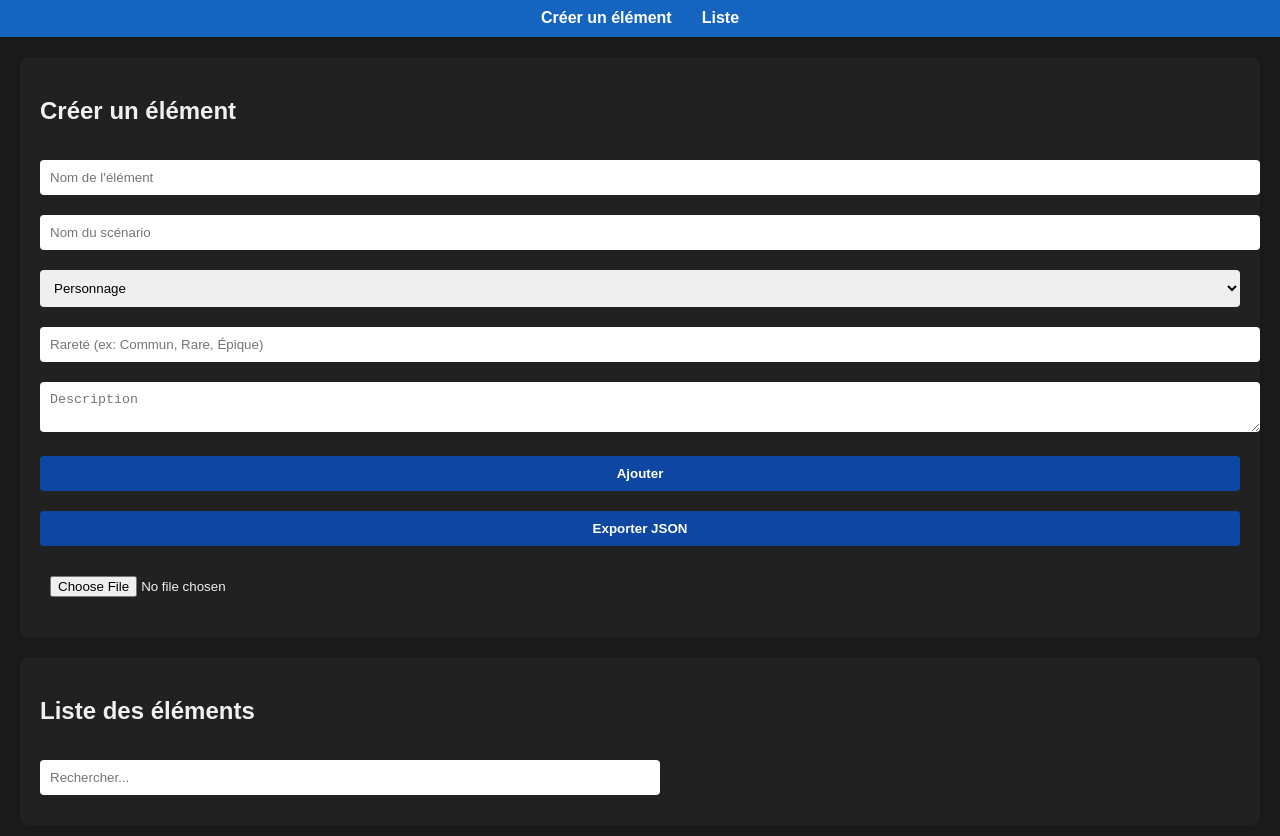
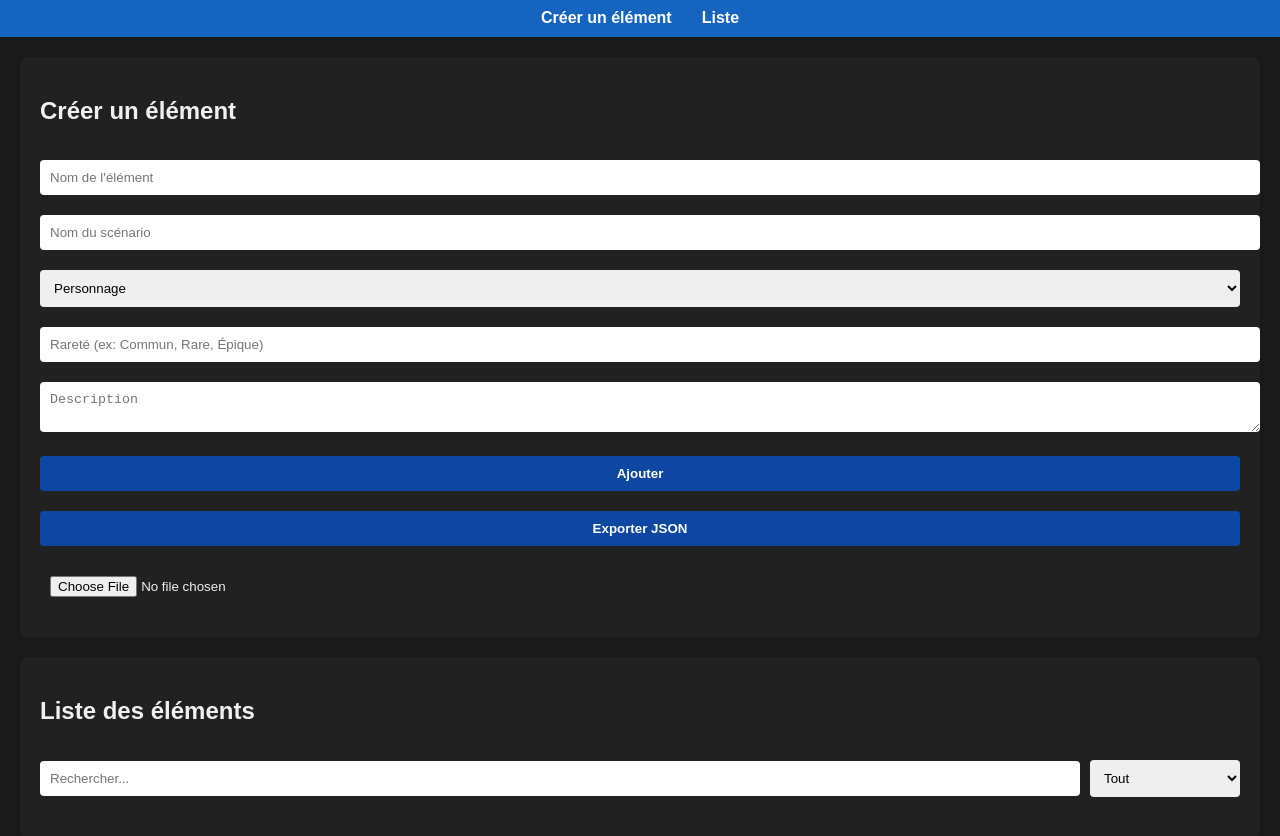
Before and after one commit to bosky23/Gestionnaire-jdr, a plain HTML site: page index.html in a window 1280 px wide. Shown: the part 78-914 px from the top of the page. Drawn offline with Linux system fonts and the light colour scheme.

Commit message:
Add files via upload

```diff
--- a/index.html
+++ b/index.html
@@ -69,7 +69,17 @@
     <!-- Liste avec recherche -->
     <div class="list-section" id="list">
         <h2>Liste des éléments</h2>
-        <input type="text" id="searchInput" onkeyup="filterItems()" placeholder="Rechercher...">
+        <div style="display:flex; gap:10px; align-items:center; margin-bottom:10px;">
+    <input type="text" id="searchInput" onkeyup="filterItems()" placeholder="Rechercher..." style="flex:1;">
+    <select id="searchType" onchange="filterItems()" style="width:150px;">
+        <option value="all">Tout</option>
+        <option value="name">Nom</option>
+        <option value="scenario">Scénario</option>
+        <option value="rarity">Rareté</option>
+        <option value="desc">Description</option>
+    </select>
+</div>
+
         <div id="categories"></div>
     </div>
 </div>
@@ -215,23 +225,35 @@ function deleteItem(row){
 }
 
 function filterItems(){
-    const filter=document.getElementById("searchInput").value.toLowerCase();
+    const filter = document.getElementById("searchInput").value.toLowerCase();
+    const type = document.getElementById("searchType").value;
+
     categories.forEach(cat=>{
         const catDiv=document.getElementById("cat-"+cat);
         if(catDiv){
             const rows=catDiv.querySelectorAll("tbody tr");
             rows.forEach(row=>{
+                let data = {
+                    name: row.cells[0].textContent.toLowerCase(),
+                    scenario: row.cells[1].textContent.toLowerCase(),
+                    rarity: row.cells[2].textContent.toLowerCase(),
+                    desc: row.cells[3].textContent.toLowerCase()
+                };
+
                 let match=false;
-                for(let i=0;i<4;i++){
-                    if(row.cells[i].textContent.toLowerCase().includes(filter)){
-                        match=true; break;
-                    }
+
+                if(type==="all"){
+                    match = Object.values(data).some(val => val.includes(filter));
+                } else {
+                    match = data[type].includes(filter);
                 }
-                row.style.display=match?"":"none";
+
+                row.style.display = match ? "" : "none";
             });
         }
     });
 }
+
 
 // Export JSON
 function exportItems(){
```
